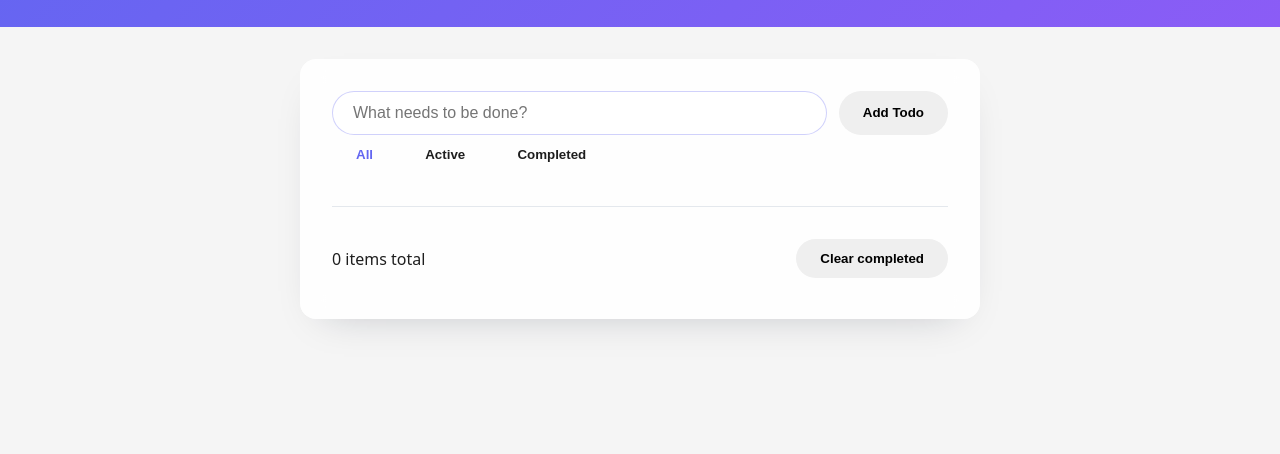
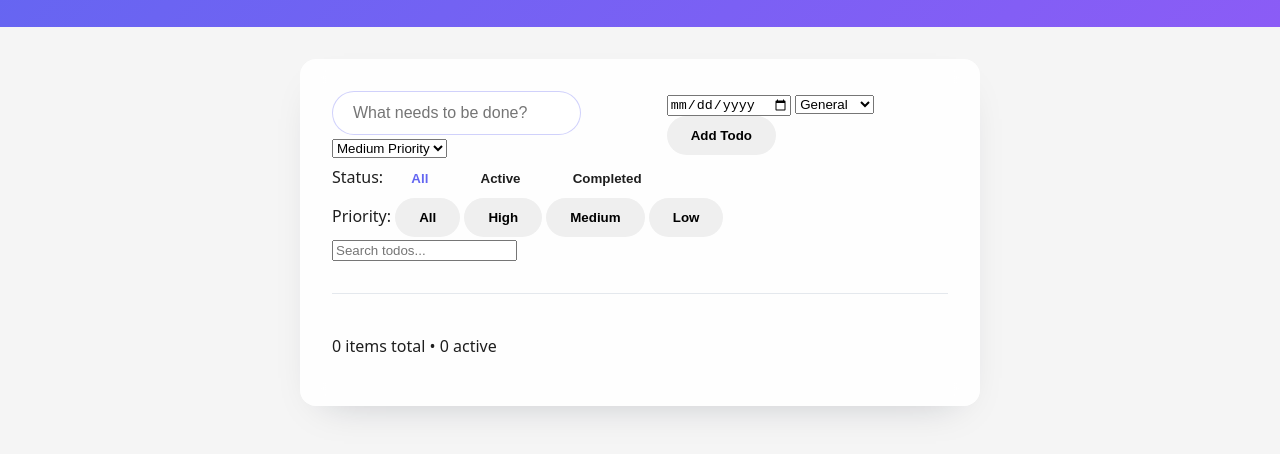
Before and after one commit to SankalpSTiwari/todo-list-app, a plain HTML site: page index.html in a window 1280 px wide. Shown: the part 112-566 px from the top of the page. Drawn offline with Linux system fonts and the light colour scheme.

Commit message:
feat: Update HTML structure for enhanced todo features
- Add form rows for better organization of input fields
- Add priority and category select dropdowns
- Add due date input field
- Add priority filter buttons and search input
- Update todo item template with metadata sections
- Improve form layout and accessibility with proper labels

```diff
--- a/index.html
+++ b/index.html
@@ -14,16 +14,71 @@
     <main class="app-main">
       <section class="todo-input">
         <form id="todo-form" aria-label="Add a new todo">
-          <label class="visually-hidden" for="todo-text">Todo description</label>
-          <input id="todo-text" name="todo-text" type="text" placeholder="What needs to be done?" autocomplete="off" required />
+          <div class="form-row">
+            <label class="visually-hidden" for="todo-text"
+              >Todo description</label
+            >
+            <input
+              id="todo-text"
+              name="todo-text"
+              type="text"
+              placeholder="What needs to be done?"
+              autocomplete="off"
+              required
+            />
+            <select
+              id="todo-priority"
+              name="priority"
+              aria-label="Priority level"
+            >
+              <option value="low">Low Priority</option>
+              <option value="medium" selected>Medium Priority</option>
+              <option value="high">High Priority</option>
+            </select>
+          </div>
+          <div class="form-row">
+            <input
+              id="todo-due-date"
+              name="due-date"
+              type="date"
+              aria-label="Due date"
+            />
+            <select id="todo-category" name="category" aria-label="Category">
+              <option value="general">General</option>
+              <option value="work">Work</option>
+              <option value="personal">Personal</option>
+              <option value="shopping">Shopping</option>
+              <option value="health">Health</option>
+            </select>
             <button type="submit">Add Todo</button>
+          </div>
         </form>
       </section>
 
       <section class="todo-filters" aria-label="Todo filters">
+        <div class="filter-group">
+          <label>Status:</label>
           <button class="filter-button is-active" data-filter="all">All</button>
           <button class="filter-button" data-filter="active">Active</button>
-        <button class="filter-button" data-filter="completed">Completed</button>
+          <button class="filter-button" data-filter="completed">
+            Completed
+          </button>
+        </div>
+        <div class="filter-group">
+          <label>Priority:</label>
+          <button class="priority-filter" data-priority="all">All</button>
+          <button class="priority-filter" data-priority="high">High</button>
+          <button class="priority-filter" data-priority="medium">Medium</button>
+          <button class="priority-filter" data-priority="low">Low</button>
+        </div>
+        <div class="search-container">
+          <input
+            id="search-input"
+            type="text"
+            placeholder="Search todos..."
+            aria-label="Search todos"
+          />
+        </div>
       </section>
 
       <section class="todo-list" aria-label="Todo items">
@@ -38,10 +93,17 @@
 
     <template id="todo-item-template">
       <li class="todo-item" data-id="">
+        <div class="todo-main">
           <label>
             <input class="todo-checkbox" type="checkbox" />
             <span class="todo-text"></span>
           </label>
+          <div class="todo-meta">
+            <span class="todo-priority"></span>
+            <span class="todo-category"></span>
+            <span class="todo-due-date"></span>
+          </div>
+        </div>
         <div class="todo-actions">
           <button class="todo-edit" type="button">Edit</button>
           <button class="todo-delete" type="button">Delete</button>
```
Lines whose indentation alone changed are shown as unchanged.
